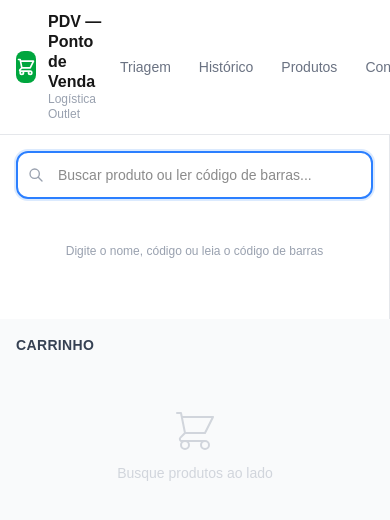
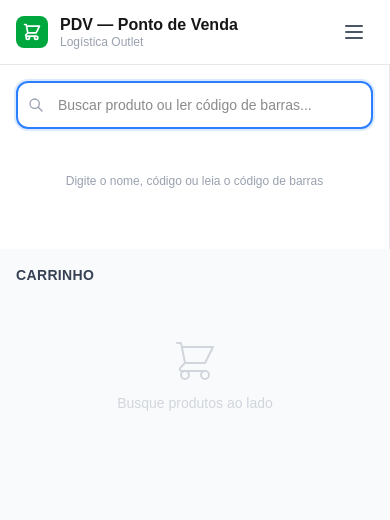
Before and after one commit to smartplanilhas/outlet, a Next.js app: page /venda in a window 390 px wide. Shown: the top 520 px of the page. Built offline with nearby package versions, Linux system fonts and the light colour scheme.

Commit message:
feat: menu hamburguer no mobile com NavBar compartilhado

```diff
--- a/app/consulta/page.tsx
+++ b/app/consulta/page.tsx
@@ -3,6 +3,7 @@ export const dynamic = "force-dynamic";
 import sql, { ensureTable } from "@/lib/db";
 import type { ProdutoTriagem } from "@/app/api/triagem/route";
 import Image from "next/image";
+import NavBar from "@/components/NavBar";
 
 const BRL = new Intl.NumberFormat("pt-BR", { style: "currency", currency: "BRL" });
 const DATE = new Intl.DateTimeFormat("pt-BR", { day: "2-digit", month: "2-digit", year: "numeric", hour: "2-digit", minute: "2-digit" });
@@ -56,11 +57,7 @@ export default async function ConsultaPage({
             </div>
           </div>
           <nav className="flex items-center gap-1">
-            <a href="/"         className="px-3 py-1.5 text-sm font-medium text-gray-500 hover:text-gray-900 hover:bg-gray-100 rounded-lg transition-colors">Triagem</a>
-            <a href="/triagens" className="px-3 py-1.5 text-sm font-medium text-gray-500 hover:text-gray-900 hover:bg-gray-100 rounded-lg transition-colors">Histórico</a>
-            <a href="/produtos"  className="px-3 py-1.5 text-sm font-medium text-gray-500 hover:text-gray-900 hover:bg-gray-100 rounded-lg transition-colors">Produtos</a>
-            <a href="/consulta"  className="px-3 py-1.5 text-sm font-medium text-blue-600 bg-blue-50 rounded-lg">Consulta</a>
-            <a href="/venda"     className="px-3 py-1.5 text-sm font-medium text-green-700 bg-green-50 hover:bg-green-100 rounded-lg transition-colors font-semibold">PDV</a>
+            <NavBar active="/consulta" />
           </nav>
         </div>
       </header>
--- a/app/page.tsx
+++ b/app/page.tsx
@@ -5,6 +5,7 @@ import TriageForm from "@/components/TriageForm";
 import TriagemPicker from "@/components/TriagemPicker";
 import TriagemHeader from "@/components/TriagemHeader";
 import TriagemSwitcher from "@/components/TriagemSwitcher";
+import NavBar from "@/components/NavBar";
 import type { Triagem } from "@/app/api/triagens/route";
 
 export default function Home() {
@@ -84,21 +85,12 @@ export default function Home() {
               <p className="text-xs text-gray-400 leading-tight">Triagem de produtos</p>
             </div>
           </div>
-          <nav className="flex items-center gap-1">
-            {triagemAtiva && hydrated ? (
-              <TriagemSwitcher
-                current={triagemAtiva}
-                onSelect={handleStart}
-                onNew={handlePausar}
-              />
-            ) : (
-              <a href="/" className="px-3 py-1.5 text-sm font-medium text-blue-600 bg-blue-50 rounded-lg">Triagem</a>
-            )}
-            <a href="/triagens" className="px-3 py-1.5 text-sm font-medium text-gray-500 hover:text-gray-900 hover:bg-gray-100 rounded-lg transition-colors">Histórico</a>
-            <a href="/produtos" className="px-3 py-1.5 text-sm font-medium text-gray-500 hover:text-gray-900 hover:bg-gray-100 rounded-lg transition-colors">Produtos</a>
-            <a href="/consulta" className="px-3 py-1.5 text-sm font-medium text-gray-500 hover:text-gray-900 hover:bg-gray-100 rounded-lg transition-colors">Consulta</a>
-            <a href="/venda"    className="px-3 py-1.5 text-sm font-medium text-green-700 bg-green-50 hover:bg-green-100 rounded-lg transition-colors font-semibold">PDV</a>
-          </nav>
+          <NavBar
+            active="/"
+            triagemSlot={triagemAtiva && hydrated ? (
+              <TriagemSwitcher current={triagemAtiva} onSelect={handleStart} onNew={handlePausar} />
+            ) : undefined}
+          />
         </div>
       </header>
 
--- a/app/produtos/page.tsx
+++ b/app/produtos/page.tsx
@@ -5,6 +5,7 @@ import type { ProdutoTriagem } from "@/app/api/triagem/route";
 import type { Triagem } from "@/app/api/triagens/route";
 import EditableRow from "@/components/EditableRow";
 import CategoriaFilter from "@/components/CategoriaFilter";
+import NavBar from "@/components/NavBar";
 
 async function getAllTriagens(): Promise<Triagem[]> {
   const rows = await sql`SELECT * FROM triagens ORDER BY data_inicio DESC`;
@@ -77,11 +78,7 @@ export default async function ProdutosPage({
             </div>
           </div>
           <nav className="flex items-center gap-1">
-            <a href="/"         className="px-3 py-1.5 text-sm font-medium text-gray-500 hover:text-gray-900 hover:bg-gray-100 rounded-lg transition-colors">Triagem</a>
-            <a href="/triagens" className="px-3 py-1.5 text-sm font-medium text-gray-500 hover:text-gray-900 hover:bg-gray-100 rounded-lg transition-colors">Histórico</a>
-            <a href="/produtos"  className="px-3 py-1.5 text-sm font-medium text-blue-600 bg-blue-50 rounded-lg">Produtos</a>
-            <a href="/consulta"  className="px-3 py-1.5 text-sm font-medium text-gray-500 hover:text-gray-900 hover:bg-gray-100 rounded-lg transition-colors">Consulta</a>
-            <a href="/venda"     className="px-3 py-1.5 text-sm font-medium text-green-700 bg-green-50 hover:bg-green-100 rounded-lg transition-colors font-semibold">PDV</a>
+            <NavBar active="/produtos" />
           </nav>
         </div>
       </header>
--- a/app/triagens/page.tsx
+++ b/app/triagens/page.tsx
@@ -3,6 +3,7 @@ export const dynamic = "force-dynamic";
 import sql, { ensureTable } from "@/lib/db";
 import ContinuarButton from "@/components/ContinuarButton";
 import TriagemActions from "@/components/TriagemActions";
+import NavBar from "@/components/NavBar";
 
 const BRL  = new Intl.NumberFormat("pt-BR", { style: "currency", currency: "BRL" });
 const DATE = new Intl.DateTimeFormat("pt-BR", { day: "2-digit", month: "2-digit", year: "numeric", hour: "2-digit", minute: "2-digit" });
@@ -62,11 +63,7 @@ export default async function TriagensPage() {
             </div>
           </div>
           <nav className="flex items-center gap-1">
-            <a href="/"         className="px-3 py-1.5 text-sm font-medium text-gray-500 hover:text-gray-900 hover:bg-gray-100 rounded-lg transition-colors">Triagem</a>
-            <a href="/triagens" className="px-3 py-1.5 text-sm font-medium text-blue-600 bg-blue-50 rounded-lg">Histórico</a>
-            <a href="/produtos" className="px-3 py-1.5 text-sm font-medium text-gray-500 hover:text-gray-900 hover:bg-gray-100 rounded-lg transition-colors">Produtos</a>
-            <a href="/consulta" className="px-3 py-1.5 text-sm font-medium text-gray-500 hover:text-gray-900 hover:bg-gray-100 rounded-lg transition-colors">Consulta</a>
-            <a href="/venda"    className="px-3 py-1.5 text-sm font-medium text-green-700 bg-green-50 hover:bg-green-100 rounded-lg transition-colors font-semibold">PDV</a>
+            <NavBar active="/triagens" />
           </nav>
         </div>
       </header>
--- a/app/venda/page.tsx
+++ b/app/venda/page.tsx
@@ -1,4 +1,5 @@
 import PDV from "@/components/PDV";
+import NavBar from "@/components/NavBar";
 
 export default function VendaPage() {
   return (
@@ -20,11 +21,7 @@ export default function VendaPage() {
             </div>
           </div>
           <nav className="flex items-center gap-1">
-            <a href="/"         className="px-3 py-1.5 text-sm font-medium text-gray-500 hover:text-gray-900 hover:bg-gray-100 rounded-lg transition-colors">Triagem</a>
-            <a href="/triagens" className="px-3 py-1.5 text-sm font-medium text-gray-500 hover:text-gray-900 hover:bg-gray-100 rounded-lg transition-colors">Histórico</a>
-            <a href="/produtos"  className="px-3 py-1.5 text-sm font-medium text-gray-500 hover:text-gray-900 hover:bg-gray-100 rounded-lg transition-colors">Produtos</a>
-            <a href="/consulta"  className="px-3 py-1.5 text-sm font-medium text-gray-500 hover:text-gray-900 hover:bg-gray-100 rounded-lg transition-colors">Consulta</a>
-            <a href="/venda"     className="px-3 py-1.5 text-sm font-medium text-green-700 bg-green-50 rounded-lg">PDV</a>
+            <NavBar active="/venda" />
           </nav>
         </div>
       </header>
--- /dev/null
+++ b/components/NavBar.tsx
@@ -0,0 +1,101 @@
+"use client";
+
+import { useEffect, useRef, useState } from "react";
+
+const LINKS = [
+  { href: "/",         label: "Triagem"  },
+  { href: "/triagens", label: "Histórico" },
+  { href: "/produtos", label: "Produtos" },
+  { href: "/consulta", label: "Consulta" },
+  { href: "/venda",    label: "PDV",  pdv: true },
+] as const;
+
+interface Props {
+  active: string;
+  triagemSlot?: React.ReactNode; // TriagemSwitcher no desktop
+}
+
+export default function NavBar({ active, triagemSlot }: Props) {
+  const [open, setOpen] = useState(false);
+  const ref = useRef<HTMLDivElement>(null);
+
+  useEffect(() => {
+    if (!open) return;
+    const h = (e: MouseEvent) => {
+      if (ref.current && !ref.current.contains(e.target as Node)) setOpen(false);
+    };
+    document.addEventListener("mousedown", h);
+    return () => document.removeEventListener("mousedown", h);
+  }, [open]);
+
+  return (
+    <div ref={ref} className="relative flex items-center">
+
+      {/* ── Desktop ── */}
+      <nav className="hidden sm:flex items-center gap-1">
+        {LINKS.map(l => {
+          if (l.href === "/" && triagemSlot) return <div key="/">{triagemSlot}</div>;
+          const isActive = active === l.href;
+          const isPdv    = "pdv" in l && l.pdv;
+          return (
+            <a key={l.href} href={l.href}
+              className={`px-3 py-1.5 text-sm font-medium rounded-lg transition-colors ${
+                isActive && isPdv  ? "text-green-700 bg-green-50" :
+                isActive           ? "text-blue-600 bg-blue-50" :
+                isPdv              ? "text-green-700 bg-green-50 hover:bg-green-100 font-semibold" :
+                                     "text-gray-500 hover:text-gray-900 hover:bg-gray-100"
+              }`}>
+              {l.label}
+            </a>
+          );
+        })}
+      </nav>
+
+      {/* ── Mobile hamburger ── */}
+      <div className="sm:hidden">
+        <button
+          onClick={() => setOpen(o => !o)}
+          className="p-2 rounded-xl text-gray-600 hover:bg-gray-100 transition-colors"
+          aria-label="Menu"
+        >
+          {open ? (
+            <svg className="w-6 h-6" fill="none" stroke="currentColor" viewBox="0 0 24 24">
+              <path strokeLinecap="round" strokeLinejoin="round" strokeWidth={2} d="M6 18L18 6M6 6l12 12"/>
+            </svg>
+          ) : (
+            <svg className="w-6 h-6" fill="none" stroke="currentColor" viewBox="0 0 24 24">
+              <path strokeLinecap="round" strokeLinejoin="round" strokeWidth={2} d="M4 6h16M4 12h16M4 18h16"/>
+            </svg>
+          )}
+        </button>
+
+        {open && (
+          <div className="absolute right-0 top-full mt-2 w-52 bg-white rounded-2xl border border-gray-200 shadow-2xl z-50 overflow-hidden py-1.5">
+            {LINKS.map(l => {
+              const isActive = active === l.href;
+              const isPdv    = "pdv" in l && l.pdv;
+              return (
+                <a key={l.href} href={l.href}
+                  onClick={() => setOpen(false)}
+                  className={`flex items-center gap-3 px-4 py-3 text-sm transition-colors ${
+                    isActive && isPdv  ? "bg-green-50 text-green-700 font-semibold" :
+                    isActive           ? "bg-blue-50 text-blue-600 font-semibold" :
+                    isPdv              ? "text-green-700 hover:bg-green-50 font-semibold" :
+                                         "text-gray-700 hover:bg-gray-50"
+                  }`}>
+                  <span className={`w-2 h-2 rounded-full flex-shrink-0 ${
+                    isActive && isPdv ? "bg-green-500" :
+                    isActive          ? "bg-blue-500" :
+                    isPdv             ? "bg-green-400" :
+                                        "bg-gray-300"
+                  }`} />
+                  {l.label}
+                </a>
+              );
+            })}
+          </div>
+        )}
+      </div>
+    </div>
+  );
+}
```
